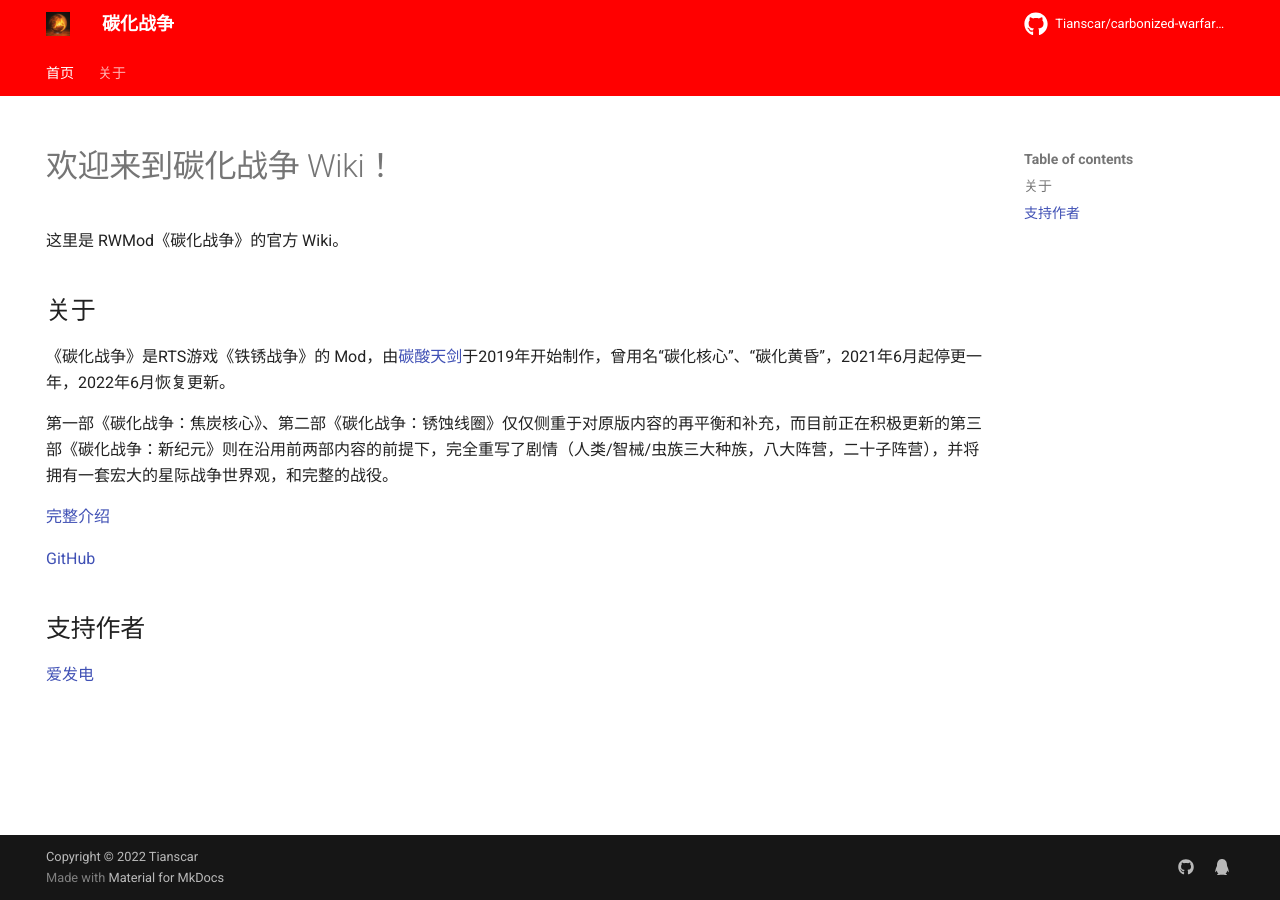
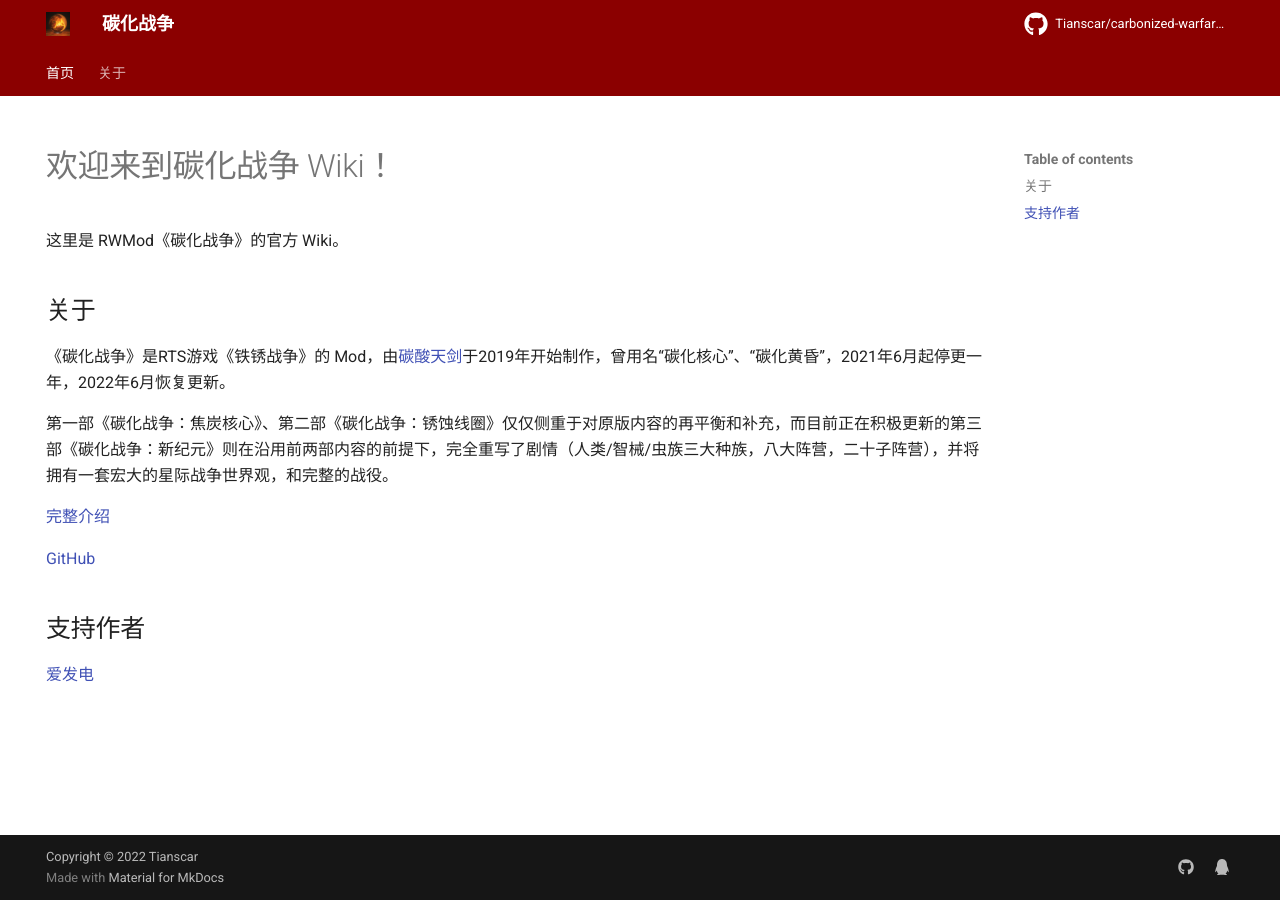
Before and after one commit to AnsdoShip/carbonized-warfare-rwmod-wiki, an MkDocs documentation site: the page built from docs/index.md, in a window 1280 px wide. Built offline with MkDocs 1.6.1 and Material for MkDocs 9.7.7, drawn with Linux system fonts in a browser that asks for light colours; comment, search, counter and statistics services are not loaded.

Commit message:
Wiki updated: 2022-10-19 01:08:38

```diff
--- a/docs/stylesheets/extra.css
+++ b/docs/stylesheets/extra.css
@@ -1,4 +1,4 @@
 * {
-  --md-primary-fg-color:        #FF0000;
-  --md-accent-fg-color:         #FF0000;
+  --md-primary-fg-color:        darkred;
+  --md-accent-fg-color:         red;
 }
--- a/mkdocs.yml
+++ b/mkdocs.yml
@@ -14,6 +14,8 @@
       - navigation.expand
       - navigation.indexes
       - navigation.top
+    palette:
+      scheme: default
 extra:
   social:
     - icon: fontawesome/brands/github
```
